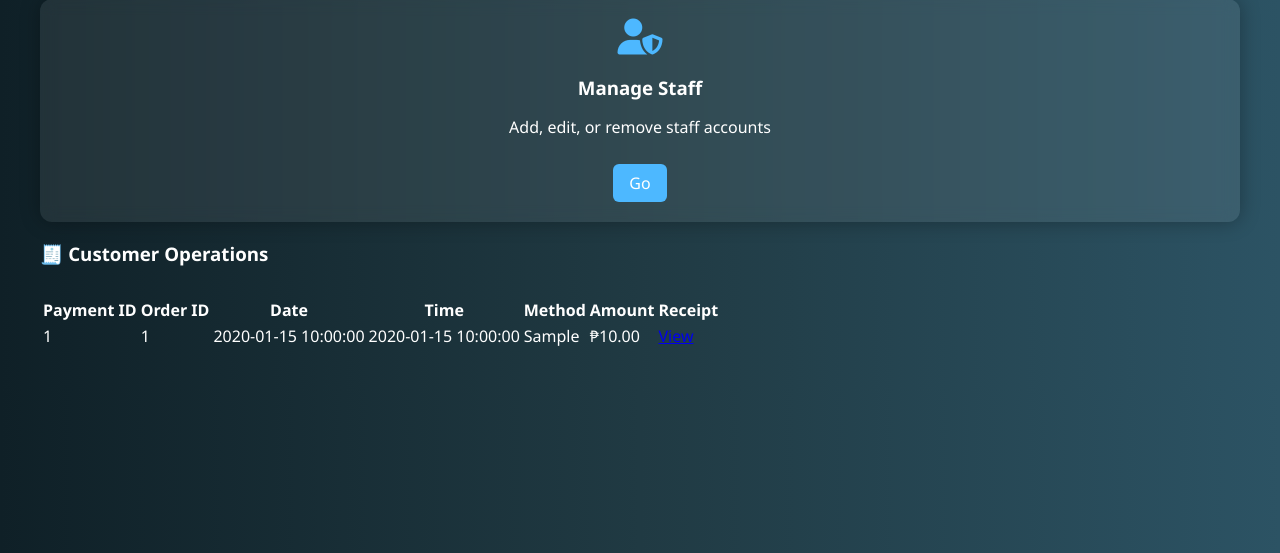
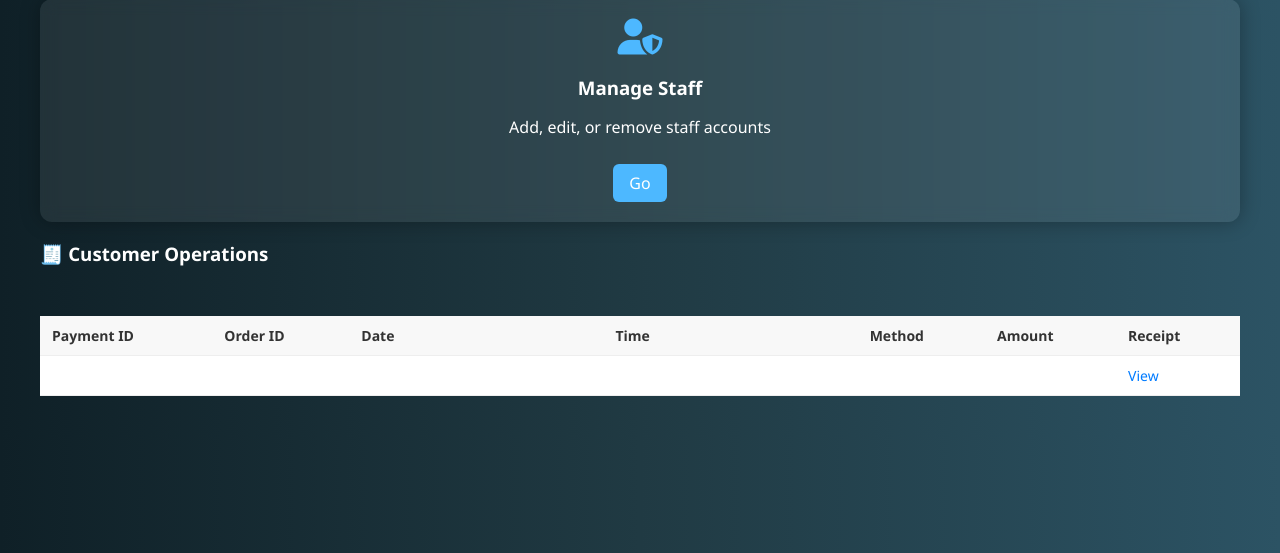
Before and after one commit to rmmlvnc/system, a PHP site: page /admin_dashboard.php in a window 1280 px wide. Shown: the part 247-800 px from the top of the page. Run offline with PHP 8.4, Linux system fonts and the light colour scheme; the visitor is signed in with stand-in values (Sample User, id 1); tables that the repository leaves empty or names only in its code hold one stand-in row (values such as "Sample post").

Commit message:
Update dashboard.css

```diff
--- a/dashboard.css
+++ b/dashboard.css
@@ -36,6 +36,38 @@ body {
 
 .logout-btn:hover {
   background-color: #3399ff;
+}
+
+.payment-table {
+  margin-top: 20px;
+  overflow-x: auto;
+}
+.payment-table table {
+  width: 100%;
+  border-collapse: collapse;
+  background-color: #fff;
+  box-shadow: 0 0 8px rgba(0,0,0,0.05);
+}
+
+.payment-table th, .payment-table td {
+  padding: 10px 12px;
+  border-bottom: 1px solid #eee;
+  text-align: left;
+  font-size: 14px;
+}
+
+.payment-table th {
+  background-color: #f8f8f8;
+  color: #333;
+}
+
+.payment-table a {
+  color: #007bff;
+  text-decoration: none;
+}
+
+.payment-table a:hover {
+  text-decoration: underline;
 }
 
 .dashboard-main {
```
